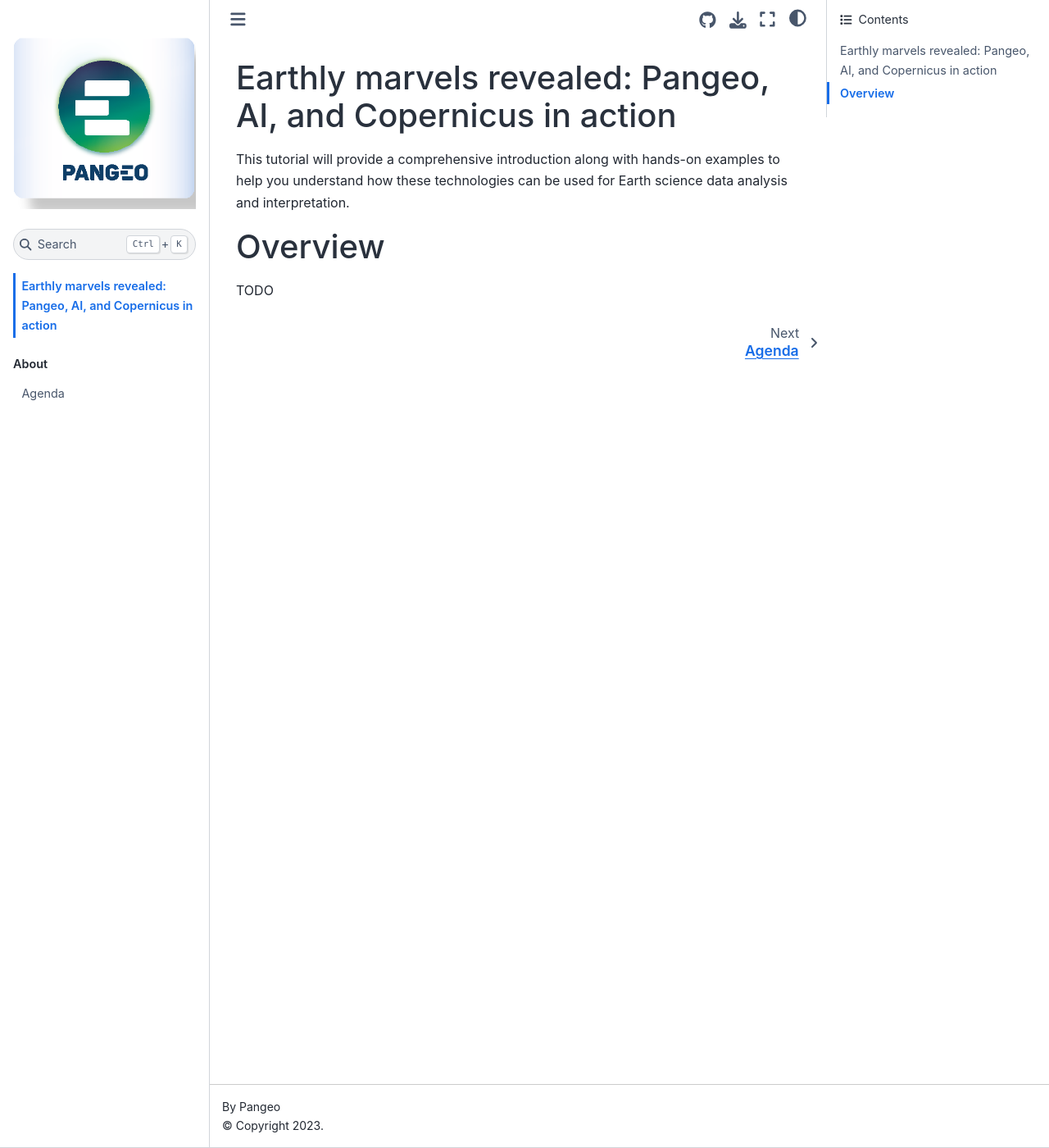
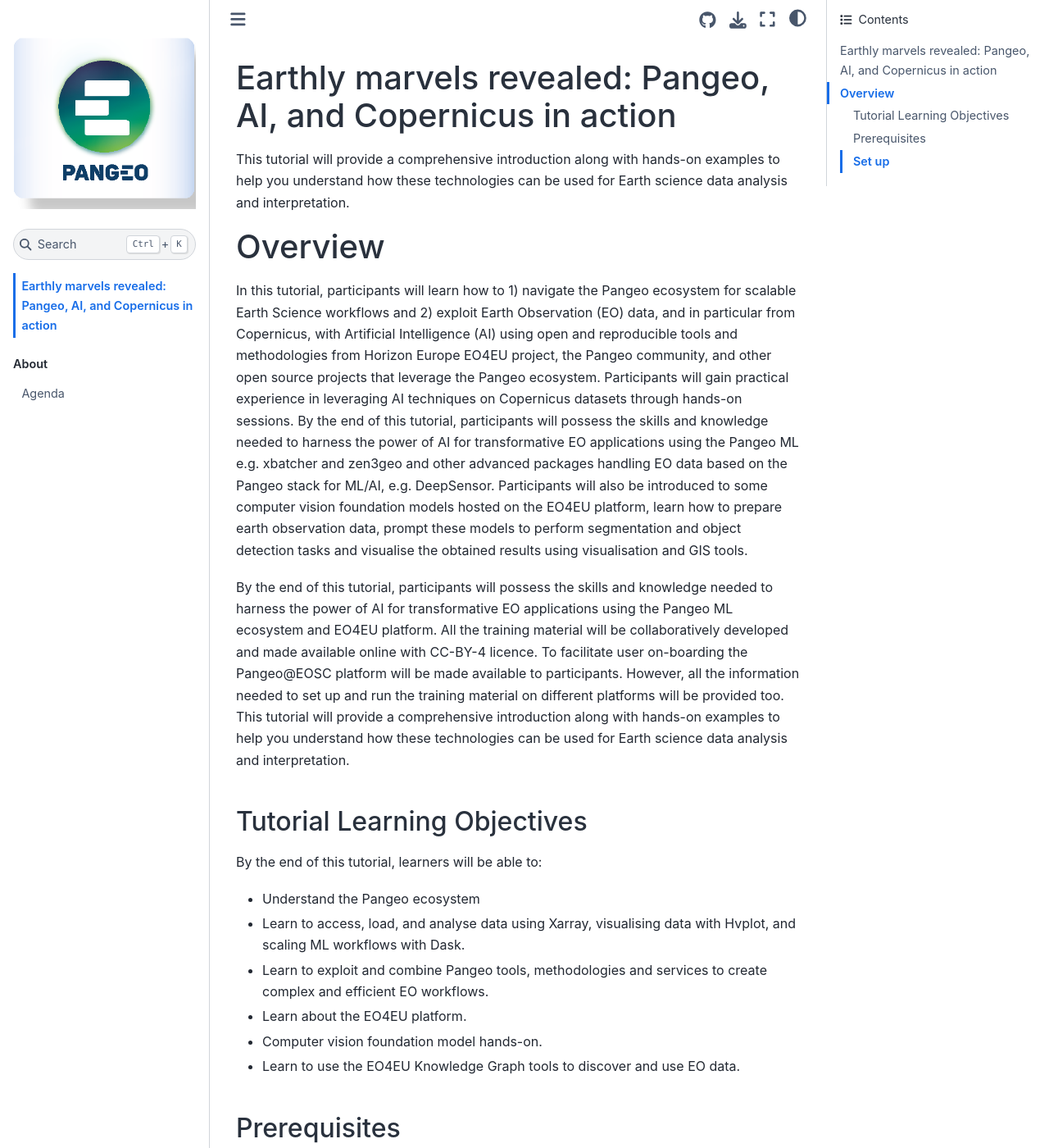
Before and after one commit to pangeo-data/pangeo-igarss2024, a Jupyter Book: the page built from docs/intro.md, in a window 1280 px wide and 1400 px high. Shown: the whole window at 82% size. Built offline with Jupyter Book 1.0.4 settings and Sphinx 7.4.7 and the Sphinx Book theme 1.1.4, drawn with Linux system fonts in a browser that asks for light colours; comment, search, counter and statistics services are not loaded; some of the changed text lies outside the part shown.

Commit message:
add intro and link to register to Pangeo@EOSC

```diff
--- a/docs/_config.yml
+++ b/docs/_config.yml
@@ -34,7 +34,7 @@
 
 # Information about where the book exists on the web
 repository:
-  url: https://github.com/destination-earth/DestinE_ESA_GFTS # Online location of your book
+  url: https://github.com/pangeo-data/pangeo-igarss2024 # Online location of your book
   path_to_book: docs # Optional path to your book, relative to the repository root
   branch: main # Which branch of the repository should be used when creating links (optional)
 
--- a/docs/intro.md
+++ b/docs/intro.md
@@ -55,4 +55,30 @@
 
 # Overview
 
-TODO
+In this tutorial, participants will learn how to 1) navigate the Pangeo ecosystem for scalable Earth Science workflows and 2) exploit Earth Observation (EO) data, and in particular from Copernicus, with Artificial Intelligence (AI) using open and reproducible tools and methodologies from Horizon Europe EO4EU project, the Pangeo community, and other open source projects that leverage the Pangeo ecosystem. Participants will gain practical experience in leveraging AI techniques on Copernicus datasets through hands-on sessions. By the end of this tutorial, participants will possess the skills and knowledge needed to harness the power of AI for transformative EO applications using the Pangeo ML e.g. xbatcher and zen3geo and other advanced packages handling EO data based on the Pangeo stack for ML/AI, e.g. DeepSensor. Participants will also be introduced to some computer vision foundation models hosted on the EO4EU platform, learn how to prepare earth observation data, prompt these models to perform segmentation and object detection tasks and visualise the obtained results using visualisation and GIS tools.
+
+By the end of this tutorial, participants will possess the skills and knowledge needed to harness the power of AI for transformative EO applications using the Pangeo ML ecosystem and EO4EU platform. All the training material will be collaboratively developed and made available online with CC-BY-4 licence. To facilitate user on-boarding the Pangeo@EOSC platform will be made available to participants. However, all the information needed to set up and run the training material on different platforms will be provided too. This tutorial will provide a comprehensive introduction along with hands-on examples to help you understand how these technologies can be used for Earth science data analysis and interpretation.
+
+## Tutorial Learning Objectives
+
+By the end of this tutorial, learners will be able to:
+
+- Understand the Pangeo ecosystem
+- Learn to access, load, and analyse data using Xarray, visualising data with Hvplot, and scaling ML workflows with Dask.
+- Learn to exploit and combine Pangeo tools, methodologies and services to create complex and efficient EO workflows.
+- Learn about the EO4EU platform.
+- Computer vision foundation model hands-on.
+- Learn to use the EO4EU Knowledge Graph tools to discover and use EO data.
+
+## Prerequisites
+
+Before starting this tutorial, learners should have:
+
+- Basic knowledge of Python or another programming language;
+- Basic knowledge of geospatial data structures;
+- Basic knowledge of Earth Observation concepts like Copernicus offer and structure;
+- Prior exposure to AI concepts and tools is recommended.
+
+## Set up
+
+If you are participating in this training as part of the IGARSS 2024 Conference, you will be provided access to [Pangeo@EOSC](https://pangeo-data.github.io/pangeo-eosc/) through a training user identifier and corresponding credentials during the course. If you wish to continue using the Pangeo@EOSC infrastructure after the course ends, please register yourself following the instructions given at [getting started for users](https://pangeo-data.github.io/pangeo-eosc/users/users-getting-started.html).
```
